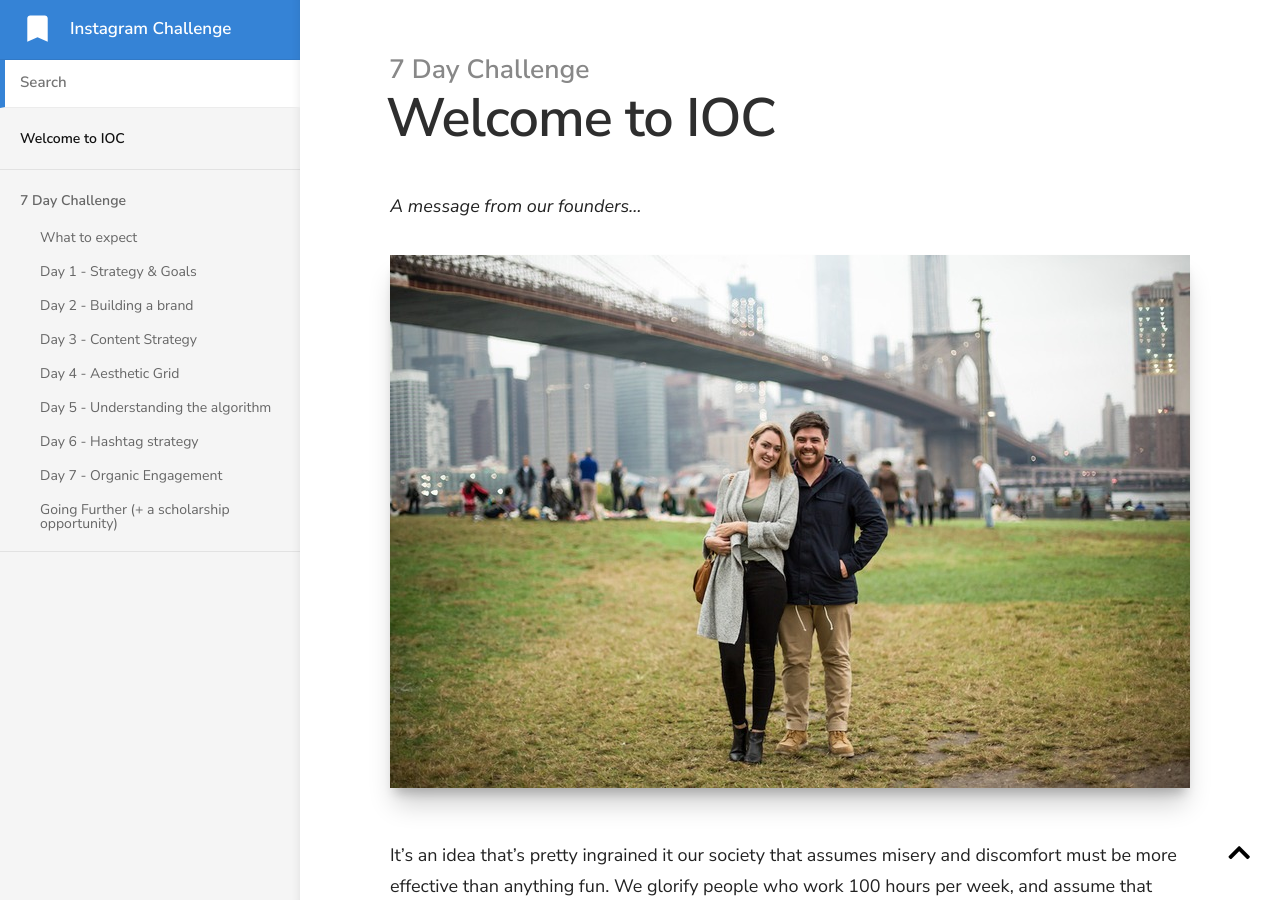
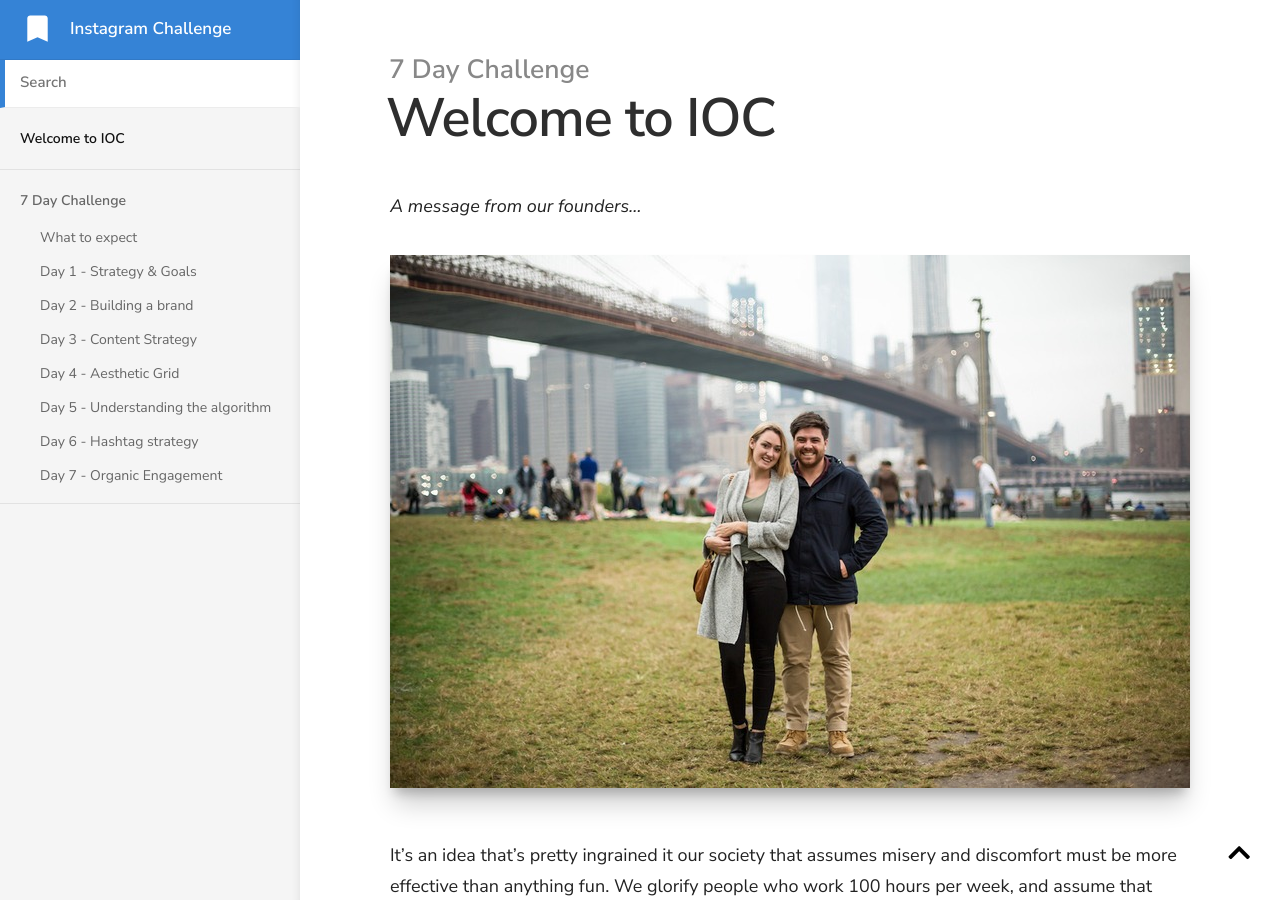
Before and after one commit to tinamayswinkels/7-day-instagram, a Jekyll site: the page built from index.md, in a window 1280 px wide and 900 px high. Built offline with Jekyll 4.4.1, drawn with Linux system fonts in a browser that asks for light colours; nearby versions of some CDN libraries; part of the change alters nothing that is shown.

Commit message:
Updated '_docs/a-7-Day-Challenge/going-further--a-scholarship-opportunity.md' via CloudCannon

```diff
--- a/_docs/a-7-Day-Challenge/going-further--a-scholarship-opportunity.md
+++ b/_docs/a-7-Day-Challenge/going-further--a-scholarship-opportunity.md
@@ -2,8 +2,8 @@
 title: Going Further (+ a scholarship opportunity)
 category: 7 Day Challenge
 order: 7
-published: true
-permalink: /day-7/
+published: false
+permalink: /going-further
 ---
 
 Want to continue your coding journey? We've had lots of questions about where to go from here, and wanted to lay out all of your options.&nbsp;
```
